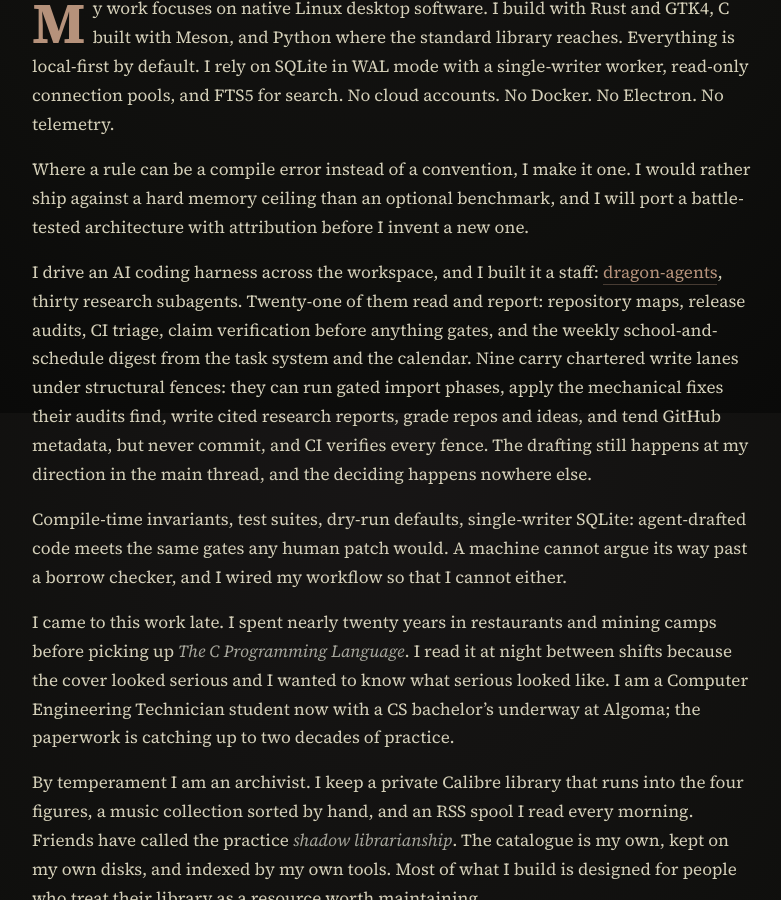
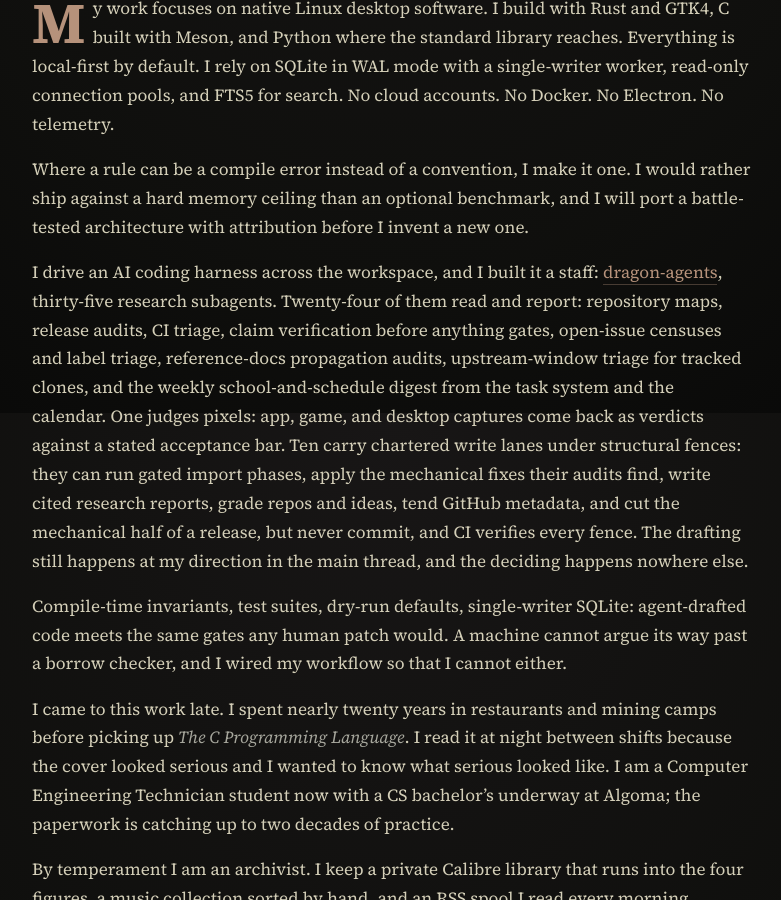
Before and after one commit to VirInvictus/VirInvictus.github.io, a Jekyll site: the page built from README.md, in a window 1280 px wide and 900 px high, scrolled down 487 px. Shown: the whole window, without its empty margins (248-1029 px from the left). Built offline with Jekyll 4.4.1, drawn with Linux system fonts in a browser that asks for light colours; some of the changed text lies outside the part shown.

Commit message:
dragon-agents codex span and card to v1.4.0 at thirty-five agents

```diff
--- a/README.md
+++ b/README.md
@@ -36,7 +36,7 @@ My work focuses on native Linux desktop software. I build with Rust and GTK4, C
 
 Where a rule can be a compile error instead of a convention, I make it one. I would rather ship against a hard memory ceiling than an optional benchmark, and I will port a battle-tested architecture with attribution before I invent a new one.
 
-I drive an AI coding harness across the workspace, and I built it a staff: [dragon-agents]({{ '/codex/dragon-agents/' | relative_url }}), thirty research subagents. Twenty-one of them read and report: repository maps, release audits, CI triage, claim verification before anything gates, and the weekly school-and-schedule digest from the task system and the calendar. Nine carry chartered write lanes under structural fences: they can run gated import phases, apply the mechanical fixes their audits find, write cited research reports, grade repos and ideas, and tend GitHub metadata, but never commit, and CI verifies every fence. The drafting still happens at my direction in the main thread, and the deciding happens nowhere else.
+I drive an AI coding harness across the workspace, and I built it a staff: [dragon-agents]({{ '/codex/dragon-agents/' | relative_url }}), thirty-five research subagents. Twenty-four of them read and report: repository maps, release audits, CI triage, claim verification before anything gates, open-issue censuses and label triage, reference-docs propagation audits, upstream-window triage for tracked clones, and the weekly school-and-schedule digest from the task system and the calendar. One judges pixels: app, game, and desktop captures come back as verdicts against a stated acceptance bar. Ten carry chartered write lanes under structural fences: they can run gated import phases, apply the mechanical fixes their audits find, write cited research reports, grade repos and ideas, tend GitHub metadata, and cut the mechanical half of a release, but never commit, and CI verifies every fence. The drafting still happens at my direction in the main thread, and the deciding happens nowhere else.
 
 Compile-time invariants, test suites, dry-run defaults, single-writer SQLite: agent-drafted code meets the same gates any human patch would. A machine cannot argue its way past a borrow checker, and I wired my workflow so that I cannot either.
 
@@ -326,9 +326,9 @@ Native Linux desktop software sits at the centre, with games, KOReader companion
 <div class="card-header">
 <span class="codex-num">No. 023</span>
 <h3><a href="{{ '/codex/dragon-agents/' | relative_url }}">dragon-agents</a></h3>
-<p class="codex-meta">Markdown <span class="stack-sep">·</span> Python (stdlib) <span class="stack-sep">·</span> <span class="status">active · v1.3.2</span></p>
+<p class="codex-meta">Markdown <span class="stack-sep">·</span> Python (stdlib) <span class="stack-sep">·</span> <span class="status">active · v1.4.0</span></p>
 </div>
-<p class="card-desc">Thirty research subagents in a local ZCode plugin: release audits, CI triage, repo cartography, claim checks, markets, machine-health, and school-schedule briefs, plus nine chartered write seats behind structural fences (gated import phases, audit-and-fix apply modes, research reports, repo and idea grading, GitHub metadata). The deciding and the committing stay with the main thread.</p>
+<p class="card-desc">Thirty-five research subagents in a local ZCode plugin: release audits, CI triage, repo cartography, claim checks, issue censuses, propagation audits, upstream triage, markets, machine-health, and school-schedule briefs, a multimodal pixel judge, plus ten chartered write seats behind structural fences (gated import phases, audit-and-fix apply modes, research reports, repo and idea grading, GitHub metadata, release mechanics). The deciding and the committing stay with the main thread.</p>
 <p class="card-link-container"><a href="{{ '/codex/dragon-agents/' | relative_url }}" class="card-link">View Details &rarr;</a></p>
 </div>
 <div class="codex-card">
```
Also changed, not shown: codex/dragon-agents.md (+1 -1 lines).
